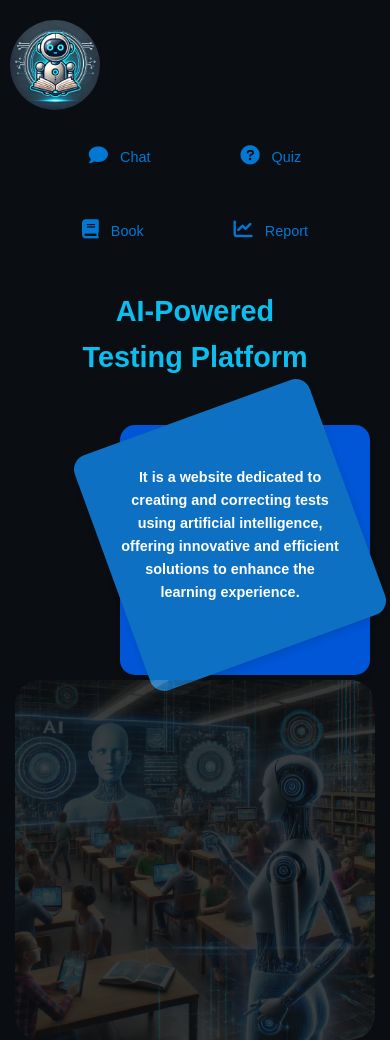
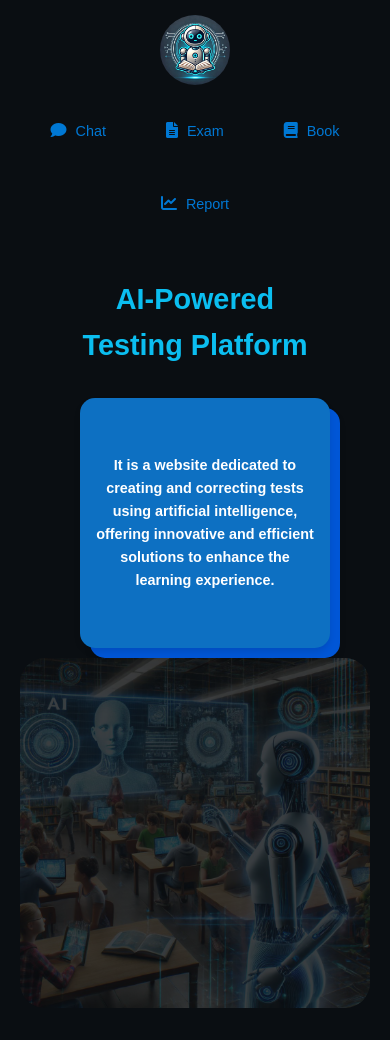
Before and after one commit to Hager-Bassam10/test, a plain HTML site: page index.html in a window 390 px wide. Drawn offline with Linux system fonts and the light colour scheme.

Commit message:
Add files via upload

```diff
--- a/index.html
+++ b/index.html
@@ -4,17 +4,14 @@
     <meta charset="UTF-8">
     <meta name="viewport" content="width=device-width, initial-scale=1.0">
     <title>AI-Powered Testing Platform</title>
-    <!-- إضافة رابط مكتبة Font Awesome -->
     <link rel="stylesheet" href="https://cdnjs.cloudflare.com/ajax/libs/font-awesome/6.0.0-beta3/css/all.min.css">
     <style>
-        /* ====== Reset Styles ====== */
         * {
             margin: 0;
             padding: 0;
             box-sizing: border-box;
         }
 
-        /* ====== Body Styles ====== */
         body {
             font-family: Arial, sans-serif;
             background-color: #0a0e12;
@@ -22,32 +19,31 @@
             line-height: 1.6;
         }
 
-        /* ====== Header Styles ====== */
         header {
             background-color: #0a0e12;
-            padding: 20px 40px;
+            padding: 15px;
             display: flex;
             justify-content: space-between;
             align-items: center;
-            flex-wrap: wrap; /* السماح للعناصر بالتكيف مع الشاشات الصغيرة */
+            flex-wrap: wrap;
         }
 
         .logo {
-            width: 90px;
-            height: 90px;
+            width: 70px;
+            height: 70px;
             border-radius: 50%;
         }
 
         .nav-links {
             list-style: none;
             display: flex;
-            flex-wrap: wrap; /* السماح للروابط بالانتقال إلى أسطر جديدة في الشاشات الصغيرة */
+            flex-wrap: wrap;
             justify-content: center;
             margin-top: 10px;
         }
 
         .nav-links li {
-            padding: 10px 20px;
+            padding: 10px 15px;
             margin: 5px;
             color: #0078d4;
             text-align: center;
@@ -60,35 +56,26 @@
             text-decoration: none;
             color: inherit;
             display: block;
-            padding: 10px 20px;
+            padding: 10px;
         }
 
         .nav-links li:hover {
             background-color: #0056a3;
             color: #f1f1f1;
-            transform: scale(0.9);
+            transform: scale(0.95);
         }
 
         .nav-links i {
-            margin-right: 8px;
-            font-size: 1.2rem;
+            margin-right: 5px;
+            font-size: 1rem;
         }
 
-        /* ====== Main Container Styles ====== */
         .container {
             display: flex;
+            flex-direction: column;
             align-items: center;
-            justify-content: space-between;
-            min-height: 65vh;
-            padding: 0 30px;
-            flex-wrap: wrap; /* السماح بتوزيع المحتويات بشكل مرن */
             text-align: center;
-        }
-
-        .content {
-            max-width: 100%;
-            text-align: center;
-            margin-bottom: 20px;
+            padding: 20px;
         }
 
         .content h1 {
@@ -97,18 +84,17 @@
             color: #0bbef0;
         }
 
-        /* ====== Card Styles ====== */
         .card-container {
             position: relative;
             width: 250px;
             height: 250px;
-            margin: 0 auto;
+            margin: 20px auto;
         }
 
         .card {
             position: absolute;
-            width: 250px;
-            height: 250px;
+            width: 100%;
+            height: 100%;
             border-radius: 15px;
             box-shadow: 0 4px 6px rgba(0, 0, 0, 0.1);
             transition: transform 0.3s ease, box-shadow 0.3s ease;
@@ -116,16 +102,14 @@
 
         .card-blue {
             background-color: #0056d6;
-            top: 25px;
-            left: 25px;
-            transform: rotate(0deg);
+            top: 20px;
+            left: 20px;
         }
 
         .card-light-blue {
             margin-top: 10px;
             margin-left: 10px;
             background-color: #0d70c2;
-            transform: rotate(-20deg);
             display: flex;
             justify-content: center;
             align-items: center;
@@ -138,14 +122,6 @@
 
         .card-light-blue p {
             margin: 0;
-            transform: rotate(20deg);
-        }
-
-        /* ====== Image Styles ====== */
-        .image {
-            position: relative;
-            max-width: 50%;
-            margin-top: 20px;
         }
 
         .image img {
@@ -154,55 +130,37 @@
             border-radius: 25px;
         }
 
-        /* ====== Responsive Styles ====== */
         @media (max-width: 768px) {
-            .container {
+            header {
                 flex-direction: column;
-                text-align: center;
-                padding: 0 15px;
-            }
-
-            header {
-                padding: 20px 10px;
+                align-items: center;
             }
 
             .content h1 {
                 font-size: 1.8rem;
-                margin-bottom: 20px;
-                color: #0bbef0;
+            }
+
+            .nav-links {
+                flex-direction: row;
+                justify-content: center;
             }
 
             .nav-links li {
                 font-size: 0.9rem;
-                margin: 5px;
-            }
-
-            .card-container {
-                width: 200px;
-                height: 200px;
-                margin-bottom: 30px;
-            }
-
-            .image {
-                max-width: 100%;
-                margin-top: 30px;
             }
         }
     </style>
 </head>
 <body>
-    <!-- ====== Header ====== -->
     <header>
         <img class="logo" src="logo.jpg" alt="Logo">
         <ul class="nav-links">
             <li><a href="M/Chat.html"><i class="fas fa-comment"></i> Chat</a></li>
-            <li><a href="M/Quiz.html"><i class="fas fa-question-circle"></i> Quiz</a></li>
+            <li><a href="M/Quiz.html"><i class="fas fa-file-alt"></i> Exam</a></li>
             <li><a href="book.html"><i class="fas fa-book"></i> Book</a></li>
             <li><a href="report.html"><i class="fas fa-chart-line"></i> Report</a></li>
         </ul>
     </header>
-
-    <!-- ====== Main Content ====== -->
     <div class="container">
         <div class="content">
             <h1>AI-Powered <br> Testing Platform</h1>
```
